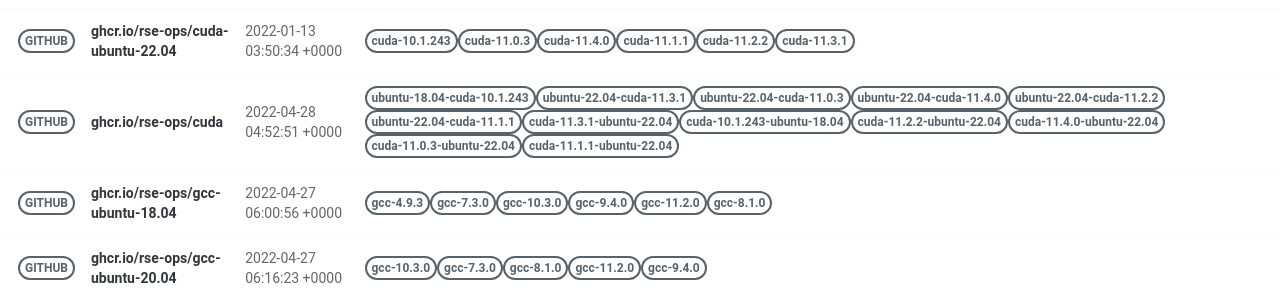
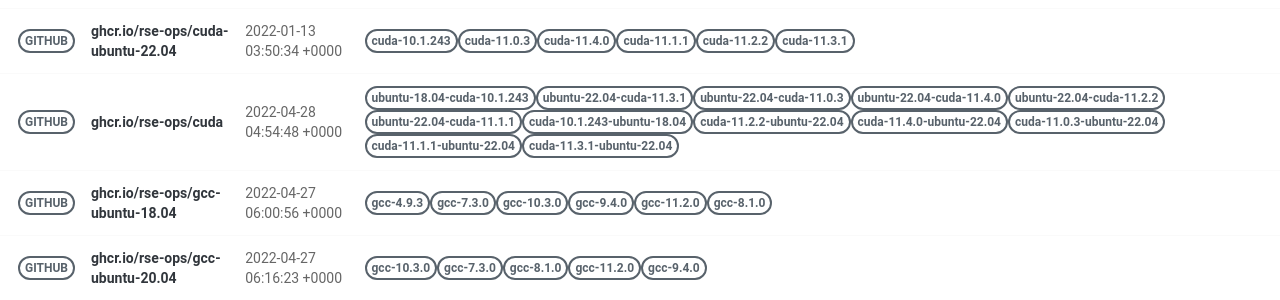
Before and after one commit to rse-ops/docker-images, a Jekyll site: the page built from pages/index.md, in a window 1280 px wide. Shown: the part 421-721 px from the top of the page. Built offline with Jekyll 4.4.1, drawn with Linux system fonts in a browser that asks for light colours; nearby versions of some CDN libraries.

Commit message:
Automated push to update library 2022-04-28

```diff
--- a/_library/ghcr.io-rse-ops-cuda.md
+++ b/_library/ghcr.io-rse-ops-cuda.md
@@ -1,7 +1,7 @@
 ---
 layout: container
 name: ghcr.io/rse-ops/cuda
-updated_at: 2022-04-28 04:52:51.038087
+updated_at: 2022-04-28 04:54:48.558705
 
 
 container_url: https://github.com/orgs/rse-ops/packages/container/package/cuda
```
Also changed, not shown: other parts of _library/ghcr.io-rse-ops-cuda.md (+3 -3 lines).
